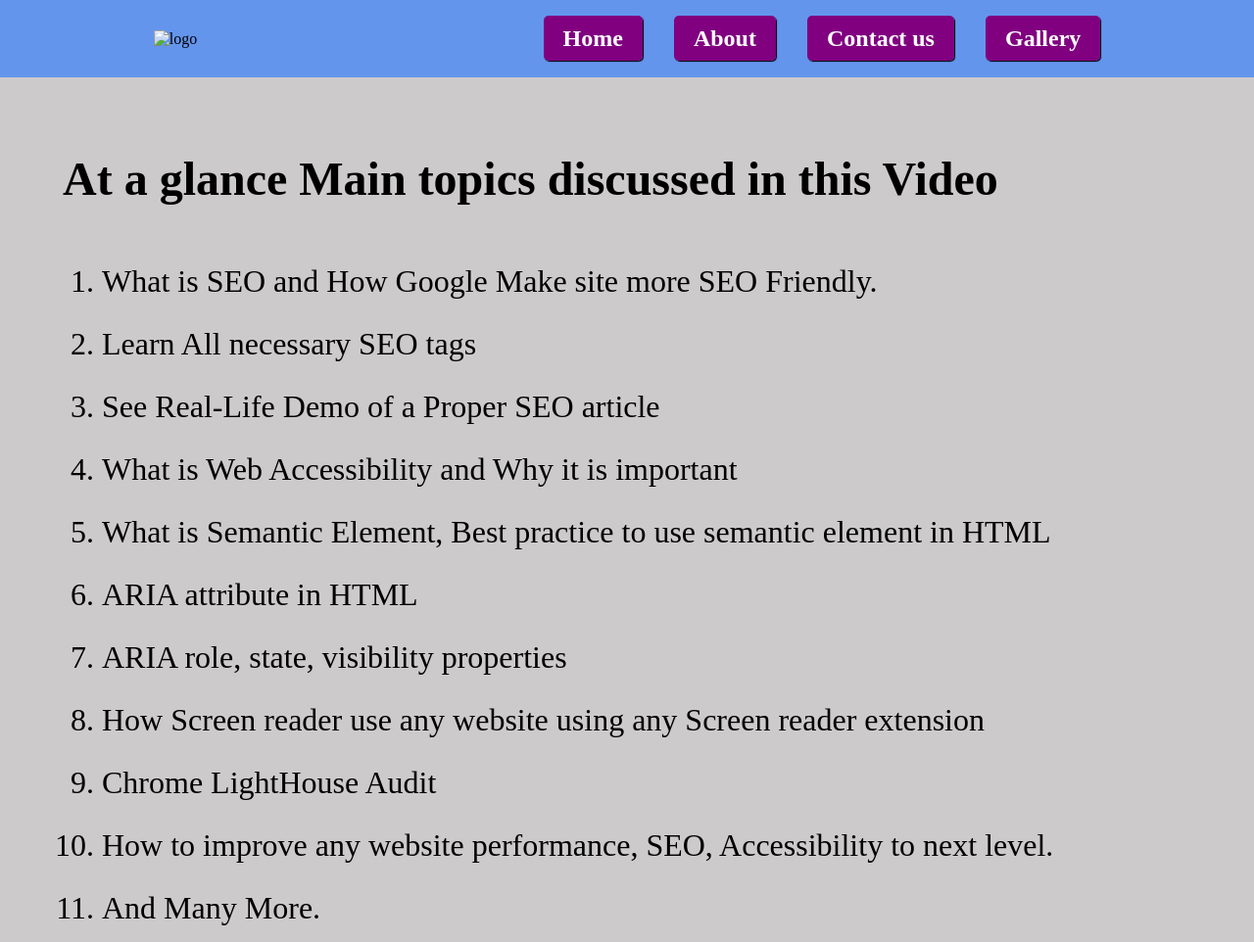
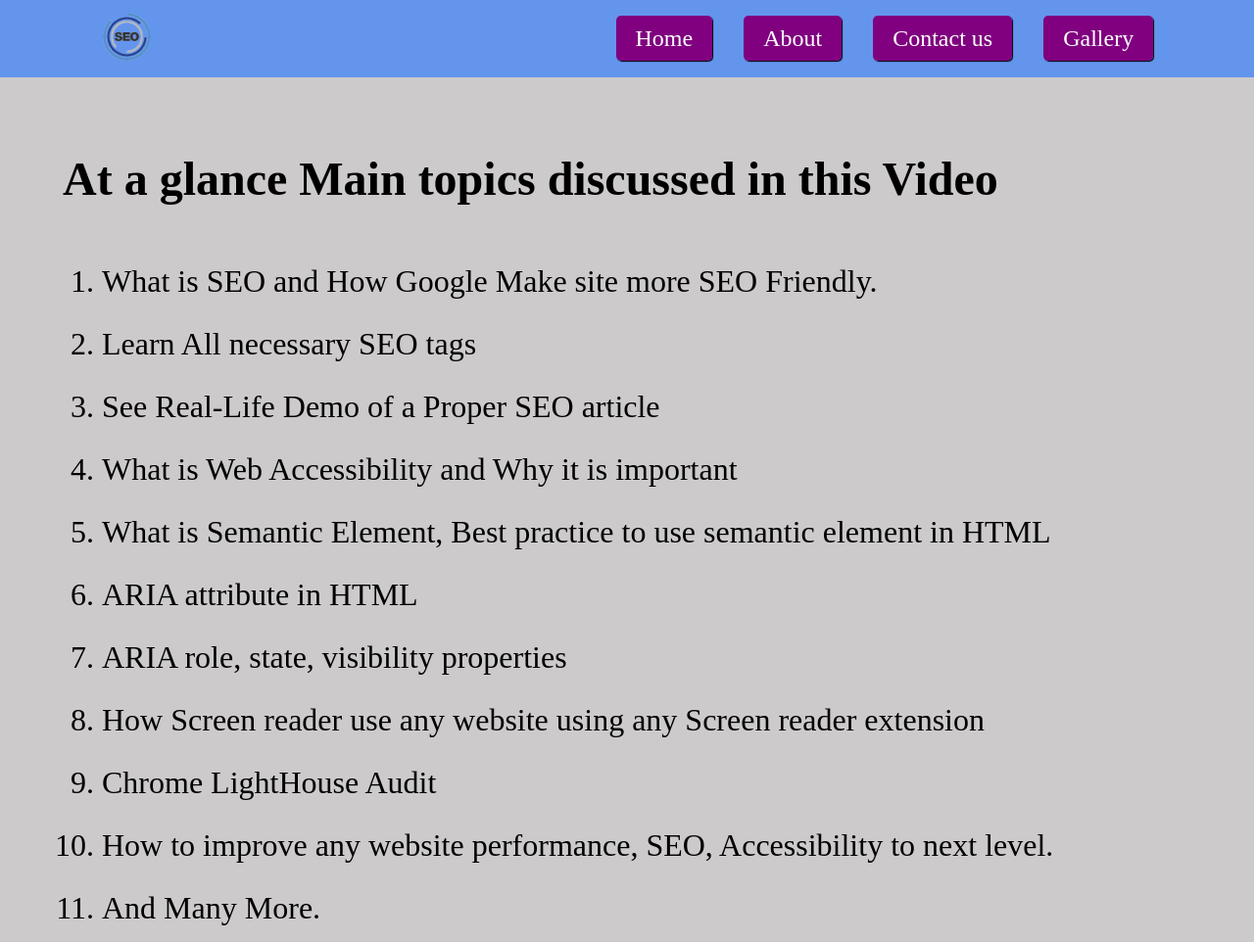
Before and after one commit to amazbhola/Webpack-Scss-and-HTML-Setup, a website built with webpack: page meta_seo.html in a window 1280 px wide. Shown: the top 962 px of the page at 98% size. Built offline with nearby package versions, Linux system fonts and the light colour scheme.

Commit message:
all logo image

```diff
--- a/meta_seo.html
+++ b/meta_seo.html
@@ -24,6 +24,10 @@
             background-color: cornflowerblue;
             padding: 10px 0px;
         }
+        .container header .logo img{
+            width: 19%;
+            height: auto;
+        }
         .container header nav ul{
             display: flex;
             gap: 2em;
@@ -36,7 +40,7 @@
             box-shadow: 1px 1px 1px #000;
             color: #fff;
             text-decoration: none;
-            font-weight: 700;
+            font-weight: 400;
             font-size: 1.5em;
         }
         .container header nav ul li a:hover{
@@ -61,7 +65,7 @@
     <div class="container">
         <header>
             <div class="logo">
-                <img src="" alt="logo">
+                <img src="images/seo.png" alt="logo">
             </div>
             <nav>
                 <ul>
@@ -72,7 +76,7 @@
                 </ul>
             </nav>
         </header>
-        <section>
+        <section role="">
             <h1>At a glance Main topics discussed in this Video</h1>
             <ol start="1" type="1">
                 <li>What is SEO and How Google Make site more SEO Friendly.</li>
```
Also changed, not shown: images/seo.png (added).
